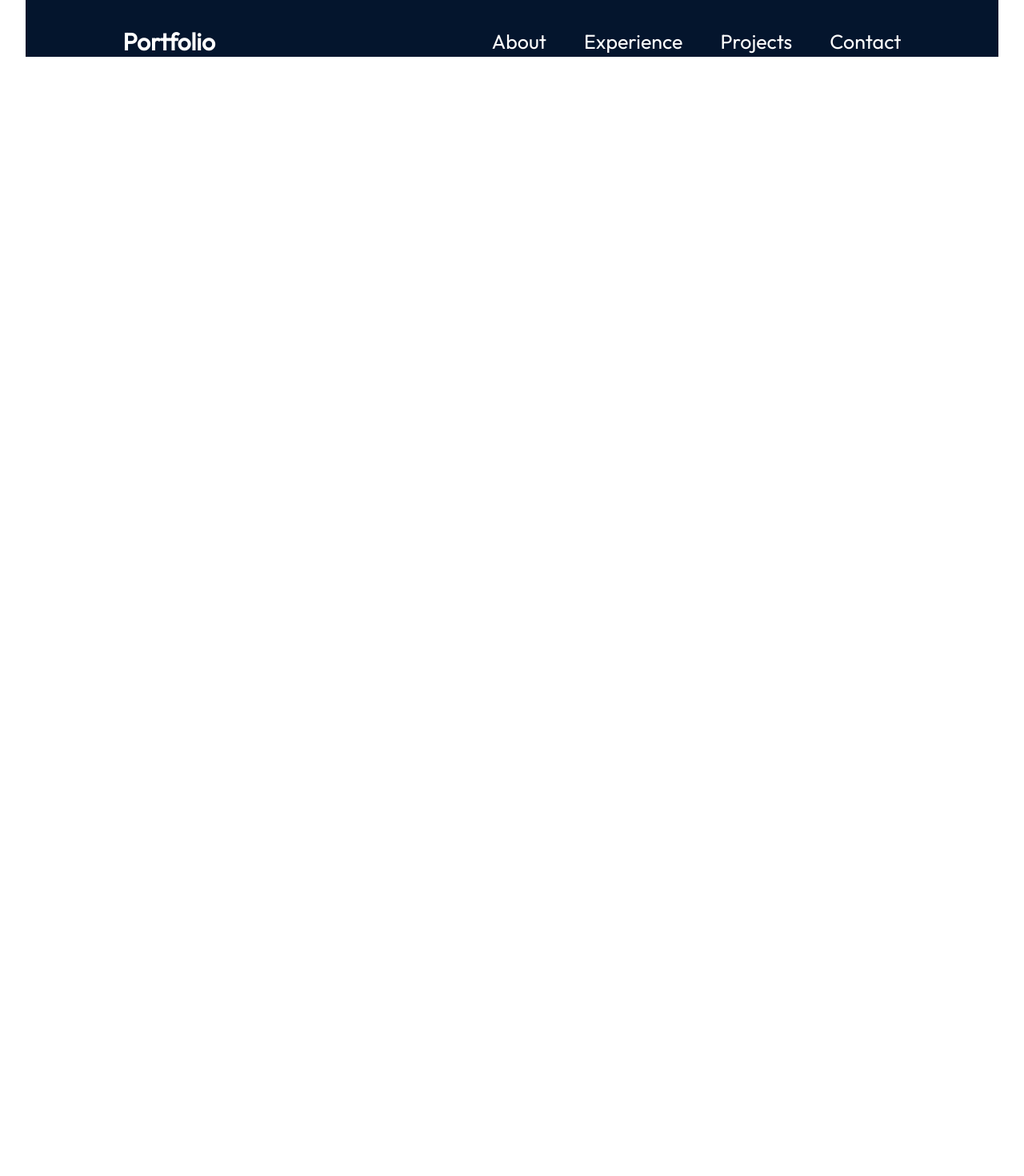
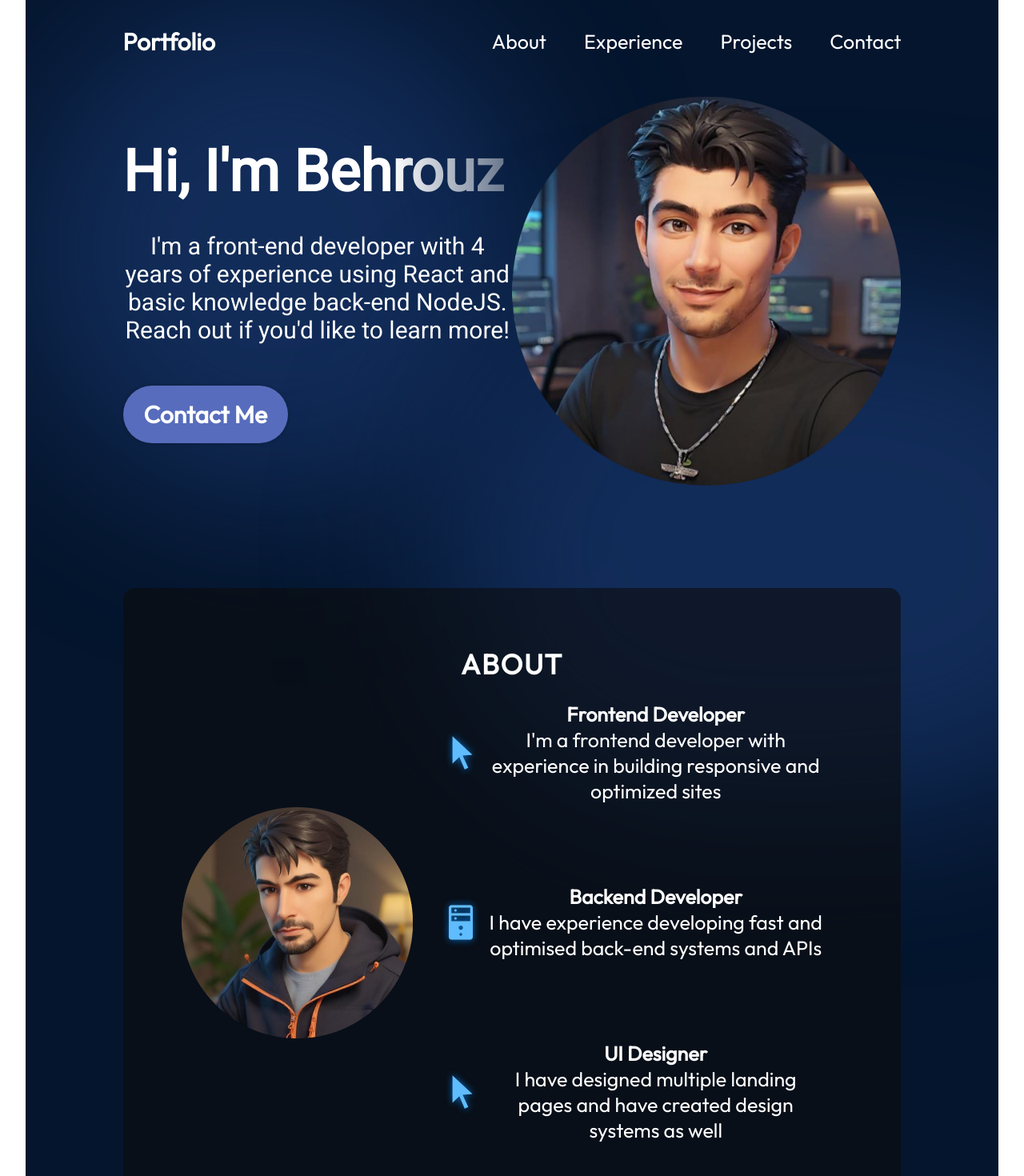
Before and after one commit to BehroozRanjbaran/portfolio-react, a React (Vite) app: page / in a window 1280 px wide. Shown: the part 60-1530 px from the top of the page at 80% size. Before the commit the page ends 800 px from the top, so only its background shows below. Built offline with nearby package versions, Linux system fonts and the light colour scheme.

Commit message:
Added About section and styles to project

```diff
--- a/src/App.jsx
+++ b/src/App.jsx
@@ -1,5 +1,7 @@
 import styles from "./App.module.css";
 import { Navbar } from "./components/Navbar/Navbar";
+import { Hero } from "./components/Hero/Hero";
+import { About } from "./components/About/About";
 
 import "./App.css";
 
@@ -7,6 +9,8 @@ function App() {
   return (
     <div className={styles.App}>
       <Navbar />
+      <Hero />
+      <About />
     </div>
   );
 }
--- /dev/null
+++ b/src/components/About/About.jsx
@@ -0,0 +1,51 @@
+import React from "react";
+
+import styles from "./About.module.css";
+import { getImageUrl } from "../../utils";
+
+export const About = () => {
+  return (
+    <section className={styles.container} id="about">
+      <h2 className={styles.title}>About</h2>
+      <div className={styles.content}>
+        <img
+          src={getImageUrl("about/aboutImage.png")}
+          alt="Me sitting with a laptop"
+          className={styles.aboutImage}
+        />
+        <ul className={styles.aboutItems}>
+          <li className={styles.aboutItem}>
+            <img src={getImageUrl("about/cursorIcon.png")} alt="Cursor icon" />
+            <div className={styles.aboutItemText}>
+              <h3>Frontend Developer</h3>
+              <p>
+                I'm a frontend developer with experience in building responsive
+                and optimized sites
+              </p>
+            </div>
+          </li>
+          <li className={styles.aboutItem}>
+            <img src={getImageUrl("about/serverIcon.png")} alt="Server icon" />
+            <div className={styles.aboutItemText}>
+              <h3>Backend Developer</h3>
+              <p>
+                I have experience developing fast and optimised back-end systems
+                and APIs
+              </p>
+            </div>
+          </li>
+          <li className={styles.aboutItem}>
+            <img src={getImageUrl("about/cursorIcon.png")} alt="UI icon" />
+            <div className={styles.aboutItemText}>
+              <h3>UI Designer</h3>
+              <p>
+                I have designed multiple landing pages and have created design
+                systems as well
+              </p>
+            </div>
+          </li>
+        </ul>
+      </div>
+    </section>
+  );
+};
--- /dev/null
+++ b/src/components/About/About.module.css
@@ -0,0 +1,92 @@
+@import "../../vars.css";
+
+.container {
+  position: relative;
+  background-color: rgba(12, 12, 12, 0.6);
+  border-radius: 15px;
+  padding: 73px;
+  margin-top: 129px;
+  z-index: 1;
+  margin-left: 10%;
+  margin-right: 10%;
+}
+
+.title {
+  color: var(--color-text);
+  font-size: 35px;
+  font-weight: 700;
+  letter-spacing: 1.75px;
+  text-transform: uppercase;
+}
+
+.content {
+  display: flex;
+  flex-direction: row;
+  align-items: center;
+}
+
+.aboutImage {
+  width: 35%;
+}
+
+.aboutItems {
+  color: var(--color-text);
+  display: flex;
+  flex-direction: column;
+  gap: 50px;
+}
+
+.aboutItem {
+  display: flex;
+  flex-direction: row;
+  align-items: center;
+  border-radius: 20px;
+  list-style: none;
+  padding: 25px;
+  background-image: linear-gradient(
+    90deg,
+    rgba(165, 215, 232, 0.42) 0%,
+    rgba(255, 255, 255, 0) 100%
+  );
+  background-size: 0 100%;
+  background-repeat: no-repeat;
+  transition: 0.4s;
+}
+
+.aboutItem:hover {
+  background-size: 100% 100%;
+}
+
+.aboutItem h3 {
+  font-size: 25px;
+  font-weight: 600;
+}
+
+.aboutItem p {
+  font-size: 25px;
+}
+
+@media screen and (max-width: 830px) {
+  .container {
+    background-color: transparent;
+    padding-left: 0;
+    padding-right: 0;
+  }
+
+  .content {
+    flex-direction: column;
+  }
+
+  .aboutImage {
+    display: none;
+  }
+
+  .aboutItems {
+    margin-top: 29px;
+  }
+
+  .aboutItem {
+    padding-left: 0;
+    padding-right: 0;
+  }
+}
--- /dev/null
+++ b/src/components/Hero/Hero.jsx
@@ -0,0 +1,28 @@
+import React from "react";
+
+import styles from "./Hero.module.css";
+import { getImageUrl } from "../../utils";
+
+export const Hero = () => {
+  return (
+    <section className={styles.container}>
+      <div className={styles.content}>
+        <h1 className={styles.title}>Hi, I'm Behrouz</h1>
+        <p className={styles.description}>
+          I'm a front-end developer with 4 years of experience using React and
+          basic knowledge back-end NodeJS. Reach out if you'd like to learn more!
+        </p>
+        <a href="mailto:ranjbaran.behrouz@gmail.com" className={styles.contactBtn}>
+          Contact Me
+        </a>
+      </div>
+      <img
+        src={getImageUrl("hero/heroImage.png")}
+        alt="Hero image of me"
+        className={styles.heroImg}
+      />
+      <div className={styles.topBlur} />
+      <div className={styles.bottomBlur} />
+    </section>
+  );
+};
--- /dev/null
+++ b/src/components/Hero/Hero.module.css
@@ -0,0 +1,111 @@
+@import "../../vars.css";
+
+.container {
+  position: relative;
+  display: flex;
+  align-items: center;
+  justify-content: space-between;
+  margin-top: 49px;
+  z-index: 1;
+  margin-left: 10%;
+  margin-right: 10%;
+}
+
+.content {
+  display: flex;
+  flex-direction: column;
+  align-items: flex-start;
+  color: var(--color-text);
+  z-index: 1;
+}
+
+.title {
+  font-size: 72px;
+  font-weight: 900;
+  margin-bottom: 33px;
+  font-family: var(--font-roboto);
+  background: linear-gradient(
+    90deg,
+    rgba(255, 255, 255, 1) 70%,
+    rgba(255, 255, 255, 0) 120%
+  );
+  -webkit-text-fill-color: transparent;
+  -webkit-background-clip: text;
+}
+
+.description {
+  font-size: 30px;
+  font-family: var(--font-roboto);
+  margin-bottom: 52px;
+}
+
+.contactBtn {
+  text-decoration: none;
+  background-color: var(--color-primary);
+  color: var(--color-text);
+  border-radius: 100px;
+  font-size: 30px;
+  font-weight: 600;
+  padding: 17px 26px;
+  box-shadow: 0 0 4px 0 rgba(0, 0, 0, 0.25);
+}
+
+.heroImg {
+  width: 50%;
+  z-index: 1;
+
+  animation-name: floating;
+  animation-duration: 3s;
+  animation-iteration-count: infinite;
+  animation-timing-function: ease-in-out;
+}
+
+@keyframes floating {
+  0% {
+    transform: translate(0, 0px);
+  }
+  50% {
+    transform: translate(0, 10px);
+  }
+  100% {
+    transform: translate(0, -0px);
+  }
+}
+
+.topBlur {
+  position: absolute;
+  width: 50vw;
+  height: 50vw;
+  min-width: 350px;
+  min-width: 350px;
+  top: -128px;
+  left: -10vw;
+  border-radius: 764px;
+  background: rgba(25, 55, 109, 0.7);
+  filter: blur(100px);
+  z-index: 0;
+}
+
+.bottomBlur {
+  position: absolute;
+  width: 70vw;
+  height: 50vw;
+  min-width: 350px;
+  min-width: 250px;
+  top: 246px;
+  right: -25vw;
+  border-radius: 764px;
+  background: rgba(25, 55, 109, 0.7);
+  filter: blur(100px);
+  z-index: 0;
+}
+
+@media screen and (max-width: 830px) {
+  .container {
+    flex-direction: column-reverse;
+  }
+
+  .content {
+    align-items: center;
+  }
+}
--- a/src/utils.js
+++ b/src/utils.js
@@ -1,3 +1,9 @@
 export const getImageUrl = (path) => {
   return `/assets/${path}`;
 };
+
+// I know something about below code and then change that to above code
+
+// export const getImageUrl = (path) => {
+//   return new URL(`/assets/${path}`, import.meta.url).href;
+// };
```
Also changed, not shown: public/assets/about/aboutImage.png, public/assets/hero/heroImage.png.
